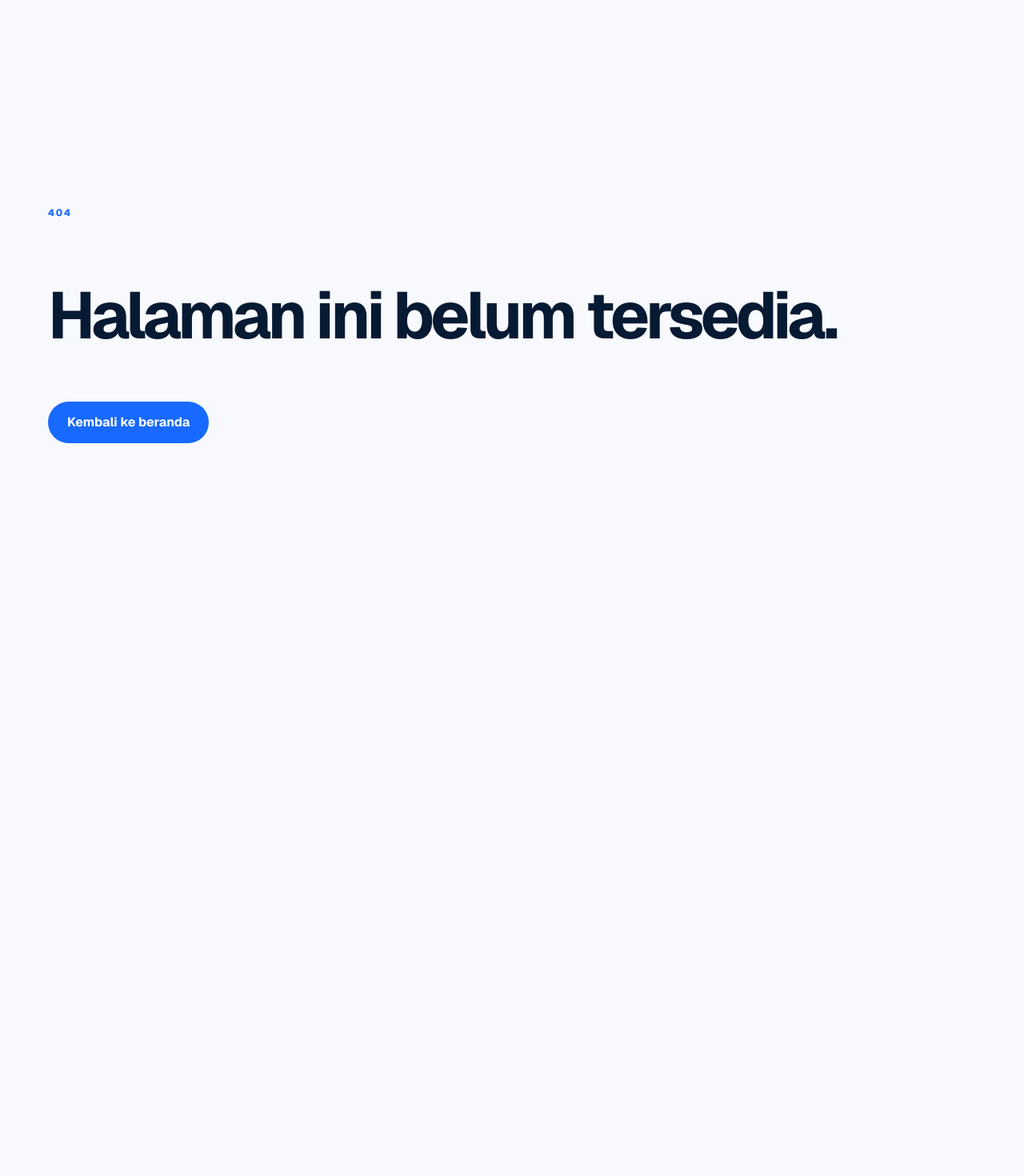
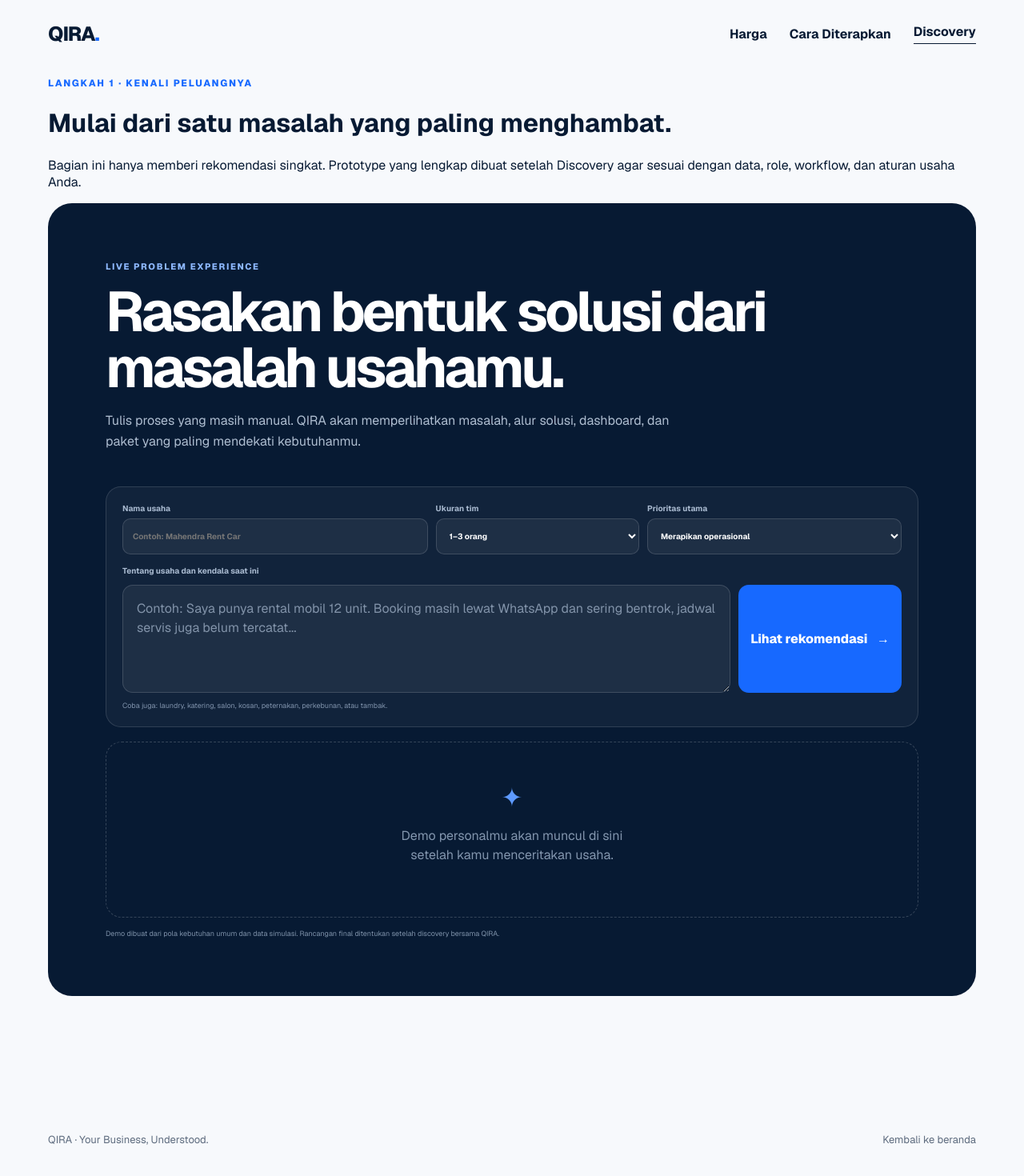
Before and after one commit to fransiskusmahendra/qira-platform, a Next.js app in the folder apps/public-web/: page /coba-masalah in a window 1280 px wide. Before the commit this address had no page. Shown: the top 1470 px of the page at 80% size. Before the commit the page ends 800 px from the top, so only its background shows below. Built offline with nearby package versions, Linux system fonts and the light colour scheme.

Commit message:
add focused page: apps/public-web/app/coba-masalah/page.tsx

```diff
--- /dev/null
+++ b/apps/public-web/app/coba-masalah/page.tsx
@@ -0,0 +1,15 @@
+import type { Metadata } from "next";
+import Link from "next/link";
+
+import { PersonalizedDemo } from "../PersonalizedDemo";
+
+export const metadata: Metadata = { title: "Coba Masalah Bisnis", description: "Ceritakan proses manual dan lihat rekomendasi awal QIRA." };
+
+export default function ProblemExperiencePage() {
+  return <main>
+    <nav className="nav shell"><Link className="brand" href="/">QIRA<span>.</span></Link><div className="navLinks"><Link href="/harga">Harga</Link><Link href="/contoh-penerapan">Cara Diterapkan</Link><Link className="navCta" href="/discovery">Discovery</Link></div></nav>
+    <header className="subpageIntro shell"><p className="kicker">Langkah 1 · Kenali peluangnya</p><h1>Mulai dari satu masalah yang paling menghambat.</h1><p>Bagian ini hanya memberi rekomendasi singkat. Prototype yang lengkap dibuat setelah Discovery agar sesuai dengan data, role, workflow, dan aturan usaha Anda.</p></header>
+    <PersonalizedDemo />
+    <footer className="footer shell"><span>QIRA · Your Business, Understood.</span><Link href="/">Kembali ke beranda</Link></footer>
+  </main>;
+}
```
